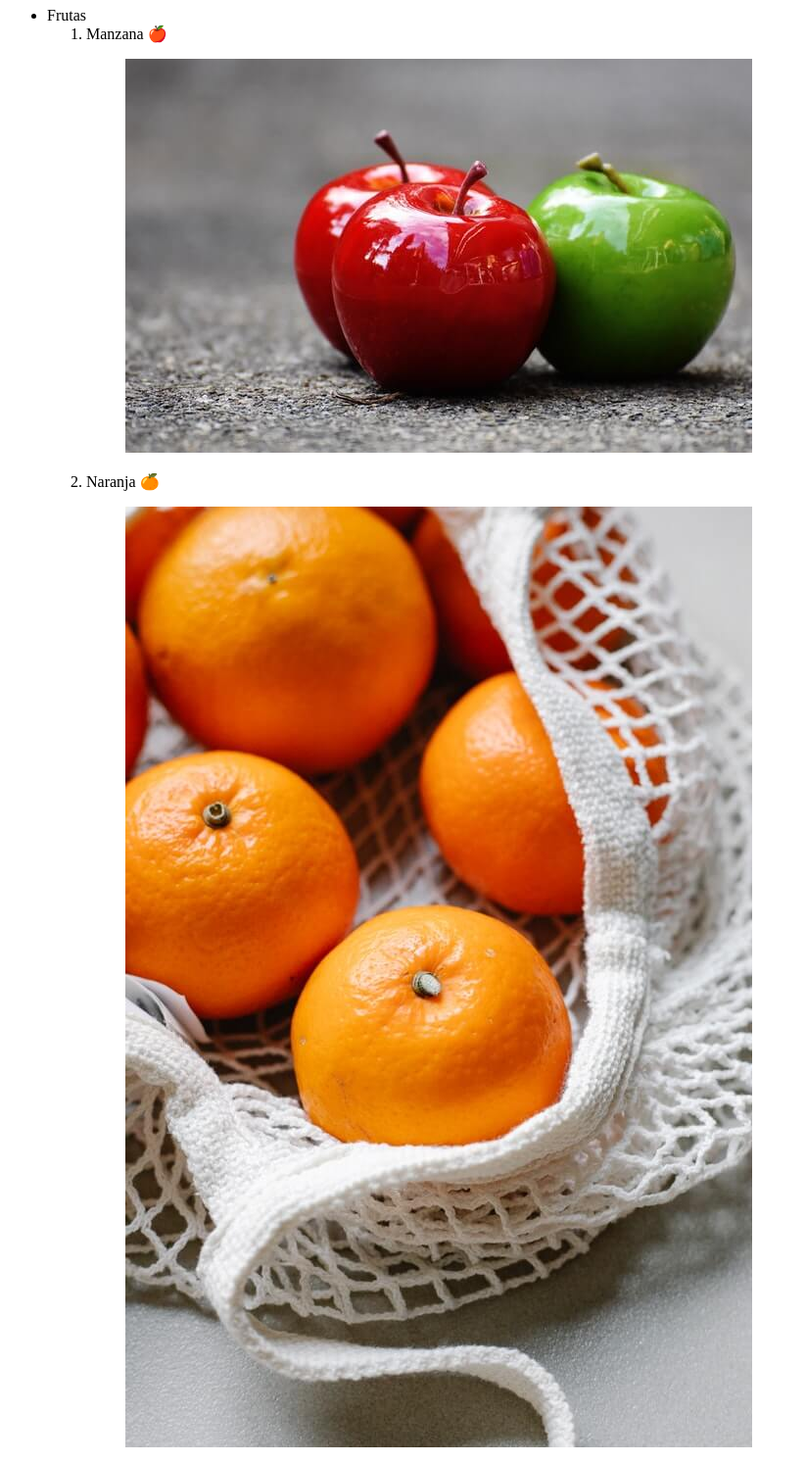
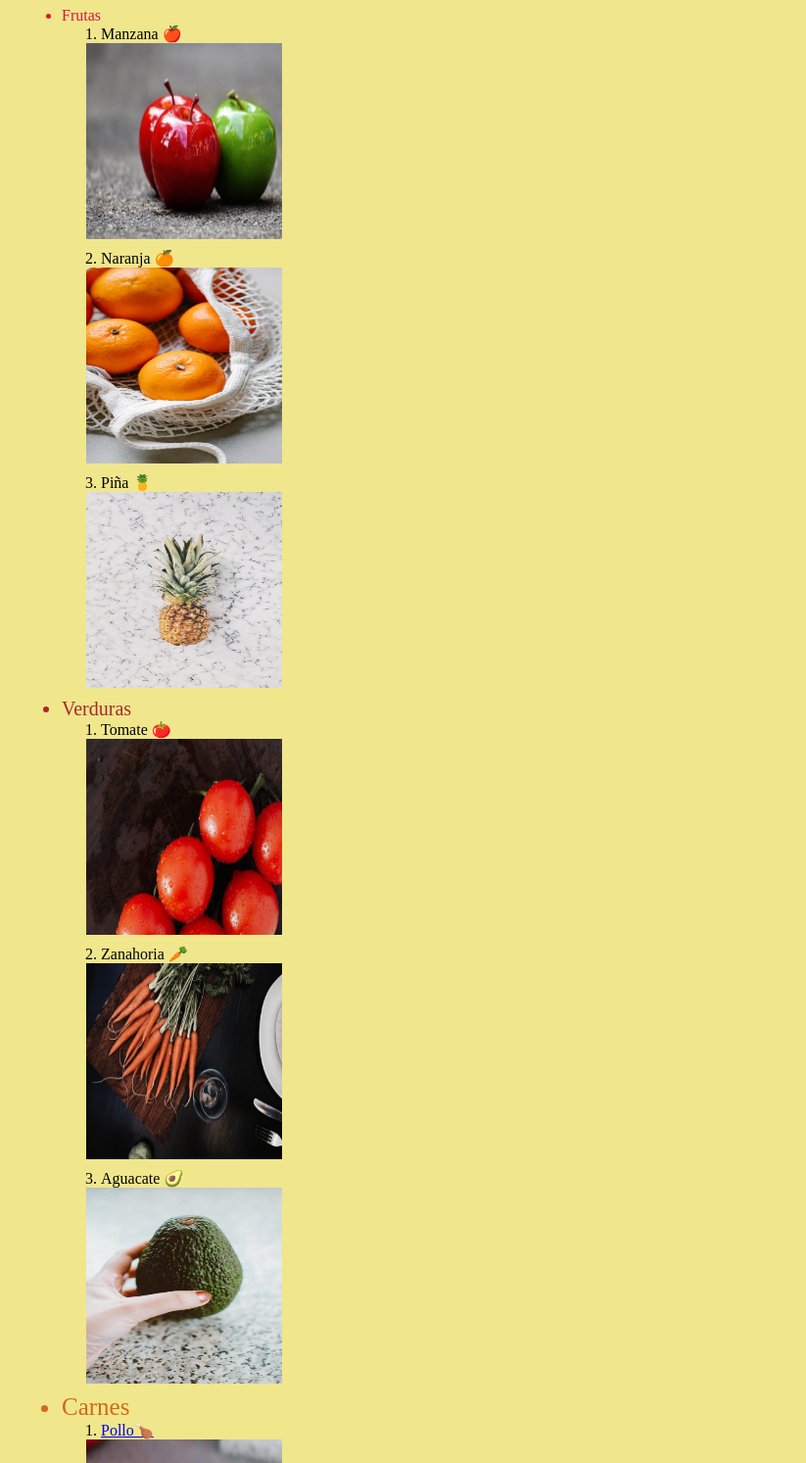
Before and after one commit to Abcod98/CursoHTMLyCSS, a plain HTML site: page HTML/claseList/lista.html in a window 1280 px wide. Shown: the part 73-1566 px from the top of the page at 98% size, without its empty margins (0-823 px from the left). Drawn offline with Linux system fonts and the light colour scheme; files that its build step writes are made by us from their sources.

Commit message:
Se agrego estilo a la clase lista

```diff
--- a/HTML/claseList/lista.html
+++ b/HTML/claseList/lista.html
@@ -5,12 +5,12 @@
   <meta http-equiv="X-UA-Compatible" content="IE=edge">
   <meta name="viewport" content="width=device-width, initial-scale=1.0">
   <title>Lista</title>
-  <link rel="stylesheet" href="./css/style.css">
+  <link rel="stylesheet" href="./style.css">
 </head>
 <body>
     <h1>Lista de compras</h1>
     <ul>
-      <li>Frutas</li>
+        <li id="fruta">Frutas</li>
         <ol>
           <li>Manzana 🍎</li>
             <figure>
@@ -25,7 +25,7 @@
               <img src="./pics/pina.jpg" alt="pina">
             </figure>
         </ol>
-      <li>Verduras</li>
+        <li class="verdura">Verduras</li>
         <ol>
           <li>Tomate 🍅</li>
           <figure>
@@ -40,7 +40,7 @@
           <img src="./pics/aguacate.jpg" alt="aguacate">
         </figure>
       </ol>
-      <li>Carnes</li>
+      <li id="carne">Carnes</li>
       <ol>
         <li><a href="https://www.cocinacaserayfacil.net/recetas-con-pollo/"> Pollo🍗 </a></li>
         <figure>
--- /dev/null
+++ b/HTML/claseList/style.css
@@ -0,0 +1,45 @@
+* {
+  background-color: khaki;
+}
+
+h1 {
+  color: black;
+  text-align: center;
+}
+
+div {
+  display: grid;
+  grid-template-columns: auto 1fr auto;
+  width: 300px;
+}
+
+.verdura {
+  font-size: 20px;
+  color: brown;
+}
+
+#carne {
+  color: chocolate;
+  font-size: 25px;
+}
+
+figure {
+  display: grid;
+  margin: 0px;
+  padding: 0px;
+  margin-bottom: 10px;
+}
+
+img {
+  width: 200px;
+  height: 200px;
+}
+
+li{
+  margin-left: 15px;
+  color: crimson;
+}
+
+ol li {
+  color: black;
+}
```
Also changed, not shown: css/claseCss/index.html (added, +16 -0 lines), css/claseCss/style.css (added, +15 -0 lines), css/style.css (deleted). Lines whose indentation alone changed are shown as unchanged.
